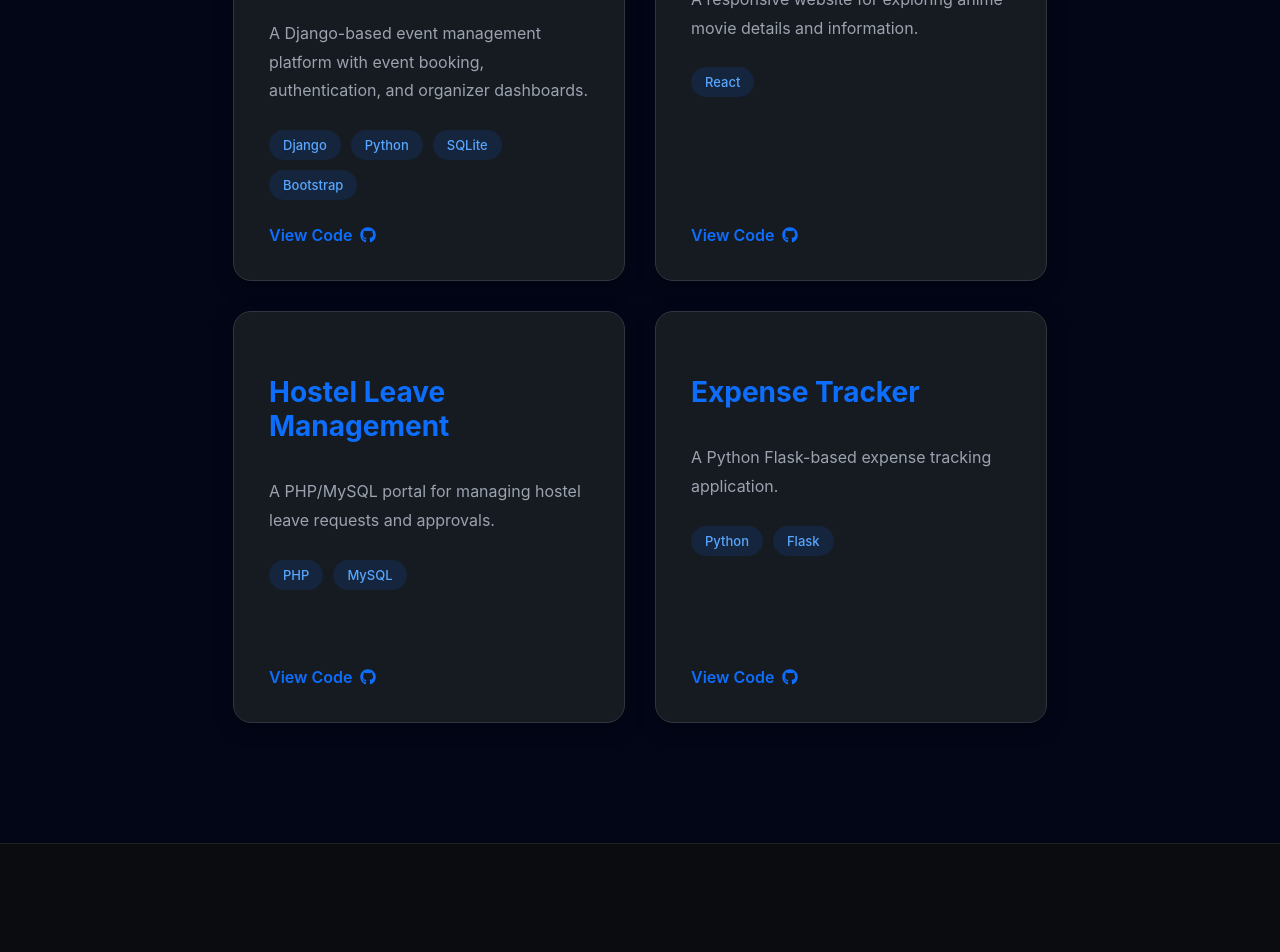
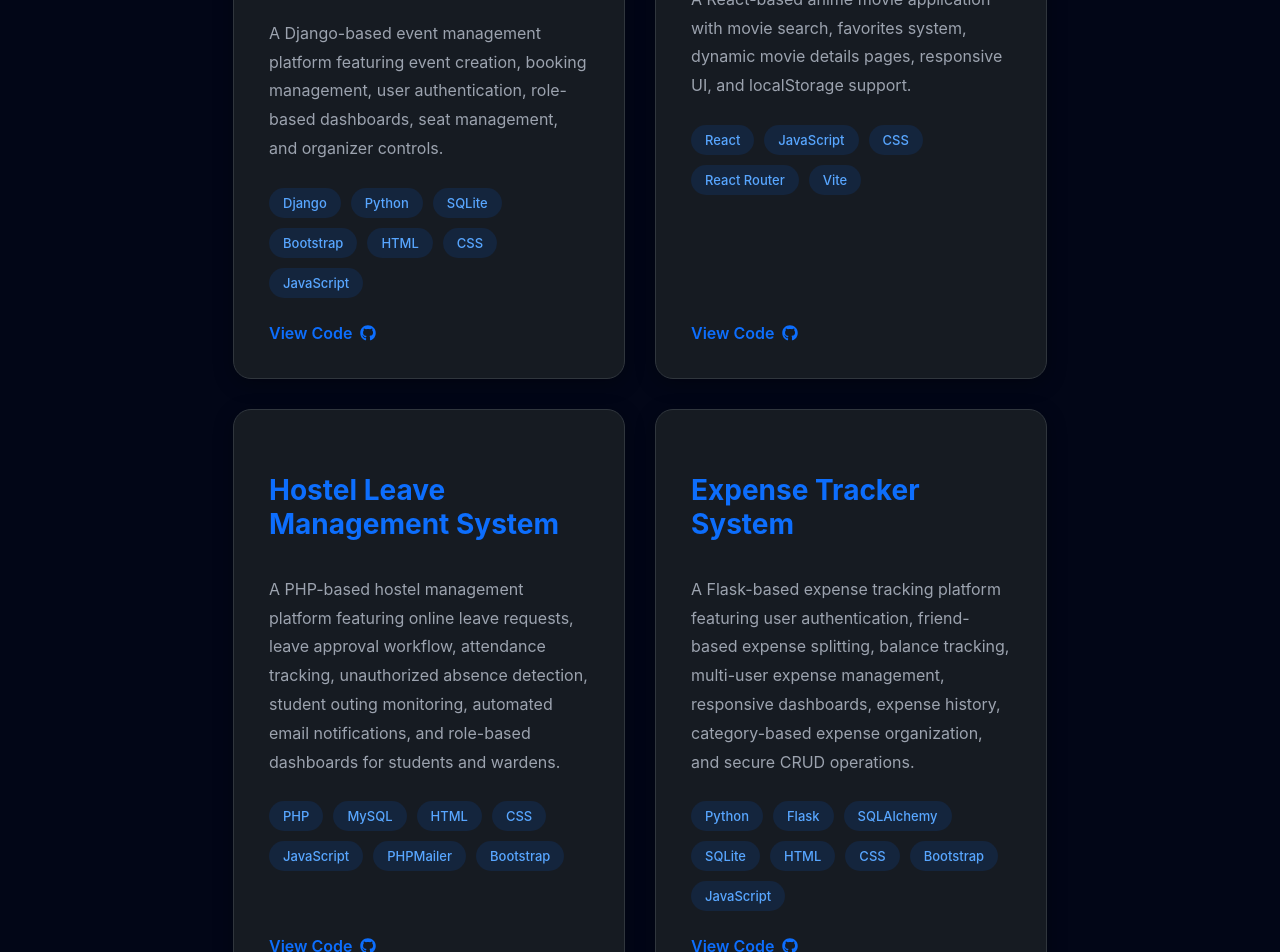
Before and after one commit to sanath2003git/portfolio-react, a React (Vite) app: page / in a window 1280 px wide. Shown: the part 3560-4512 px from the top of the page. Built offline with nearby package versions, Linux system fonts and the light colour scheme.

Commit message:
details updated

```diff
--- a/src/components/Projects.jsx
+++ b/src/components/Projects.jsx
@@ -3,48 +3,73 @@ import ProjectCard from './ProjectCard';
 const projects = [
 
   {
-    title: "Event Management System",
+  title: "Event Management System",
 
-    description:
-      "A Django-based event management platform with event booking, authentication, and organizer dashboards.",
+  description:
+    "A Django-based event management platform featuring event creation, booking management, user authentication, role-based dashboards, seat management, and organizer controls.",
 
-    tech: ["Django", "Python", "SQLite", "Bootstrap"],
+  tech: [
+    "Django",
+    "Python",
+    "SQLite",
+    "Bootstrap",
+    "HTML",
+    "CSS",
+    "JavaScript"
+  ],
 
     github:
       "https://github.com/sanath2003git/event-management-system-2"
   },
 
   {
-    title: "Anime Movie Website",
+  title: "Anime Movie App",
 
-    description:
-      "A responsive website for exploring anime movie details and information.",
+  description:
+    "A React-based anime movie application with movie search, favorites system, dynamic movie details pages, responsive UI, and localStorage support.",
 
-    tech: ["React"],
+  tech: ["React", "JavaScript", "CSS", "React Router", "Vite"],
 
     github:
       "https://github.com/sanath2003git/movie_"
   },
 
   {
-    title: "Hostel Leave Management",
+  title: "Hostel Leave Management System",
 
-    description:
-      "A PHP/MySQL portal for managing hostel leave requests and approvals.",
+  description:
+    "A PHP-based hostel management platform featuring online leave requests, leave approval workflow, attendance tracking, unauthorized absence detection, student outing monitoring, automated email notifications, and role-based dashboards for students and wardens.",
 
-    tech: ["PHP", "MySQL"],
+  tech: [
+    "PHP",
+    "MySQL",
+    "HTML",
+    "CSS",
+    "JavaScript",
+    "PHPMailer",
+    "Bootstrap"
+  ],
 
     github:
       "https://github.com/sanath2003git/hostel-leave-management-system"
   },
 
   {
-    title: "Expense Tracker",
+  title: "Expense Tracker System",
 
-    description:
-      "A Python Flask-based expense tracking application.",
+  description:
+    "A Flask-based expense tracking platform featuring user authentication, friend-based expense splitting, balance tracking, multi-user expense management, responsive dashboards, expense history, category-based expense organization, and secure CRUD operations.",
 
-    tech: ["Python", "Flask"],
+  tech: [
+    "Python",
+    "Flask",
+    "SQLAlchemy",
+    "SQLite",
+    "HTML",
+    "CSS",
+    "Bootstrap",
+    "JavaScript"
+  ],
 
     github:
       "https://github.com/sanath2003git/Expense-tracker"
```
